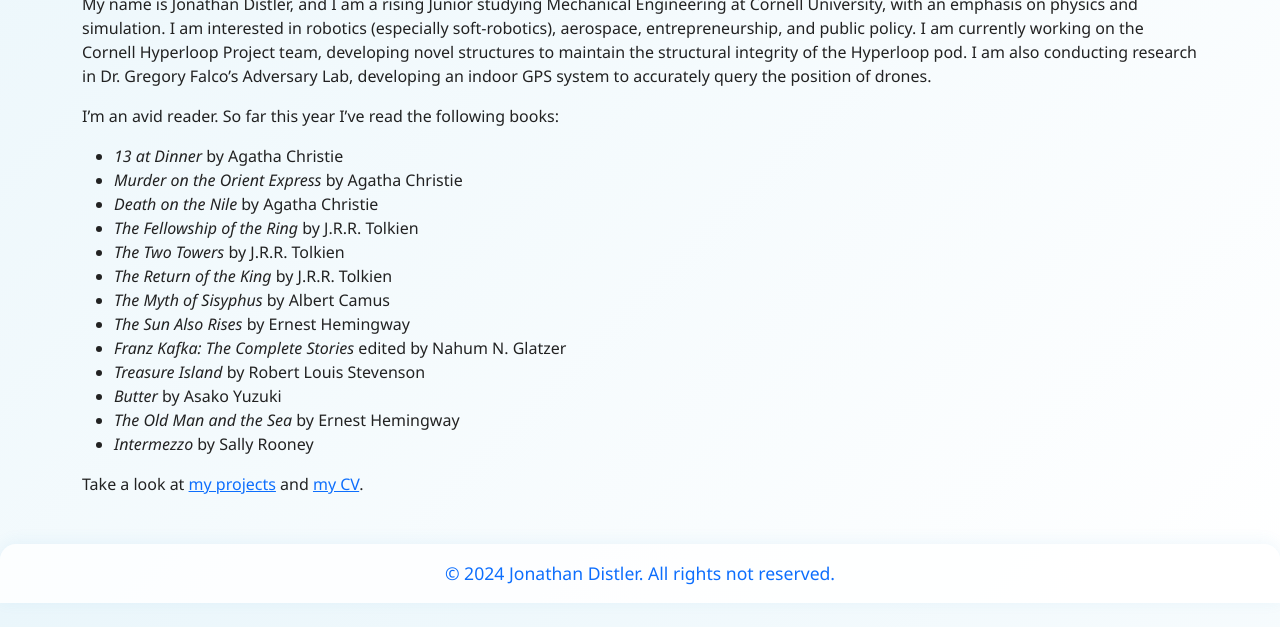
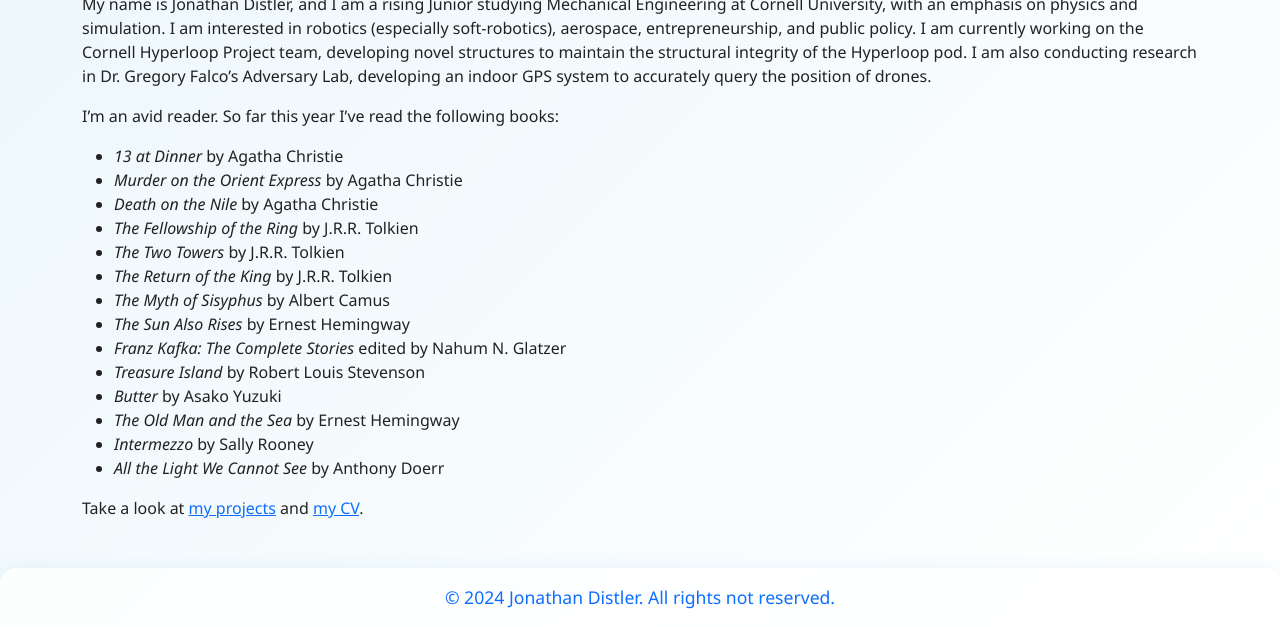
Before and after one commit to JonathanDistler/DistlerPortfolio, a Jekyll site: the page built from _pages/about.md, in a window 1280 px wide and 900 px high, scrolled down 102 px, cut to the strip 273-900 px from the top of the window. Built offline with Jekyll 4.4.1, drawn with Linux system fonts in a browser that asks for light colours.

Commit message:
Update about.md
adds all the light we cannot see

```diff
--- a/_pages/about.md
+++ b/_pages/about.md
@@ -26,5 +26,6 @@ I'm an avid reader. So far this year I've read the following books:
 - *Butter* by Asako Yuzuki
 - *The Old Man and the Sea* by Ernest Hemingway
 - *Intermezzo* by Sally Rooney
+- *All the Light We Cannot See* by Anthony Doerr
 
 Take a look at [my projects]({{ '/projects/' | relative_url }}) and [my CV]({{ '/cv/' | relative_url }}).
```
